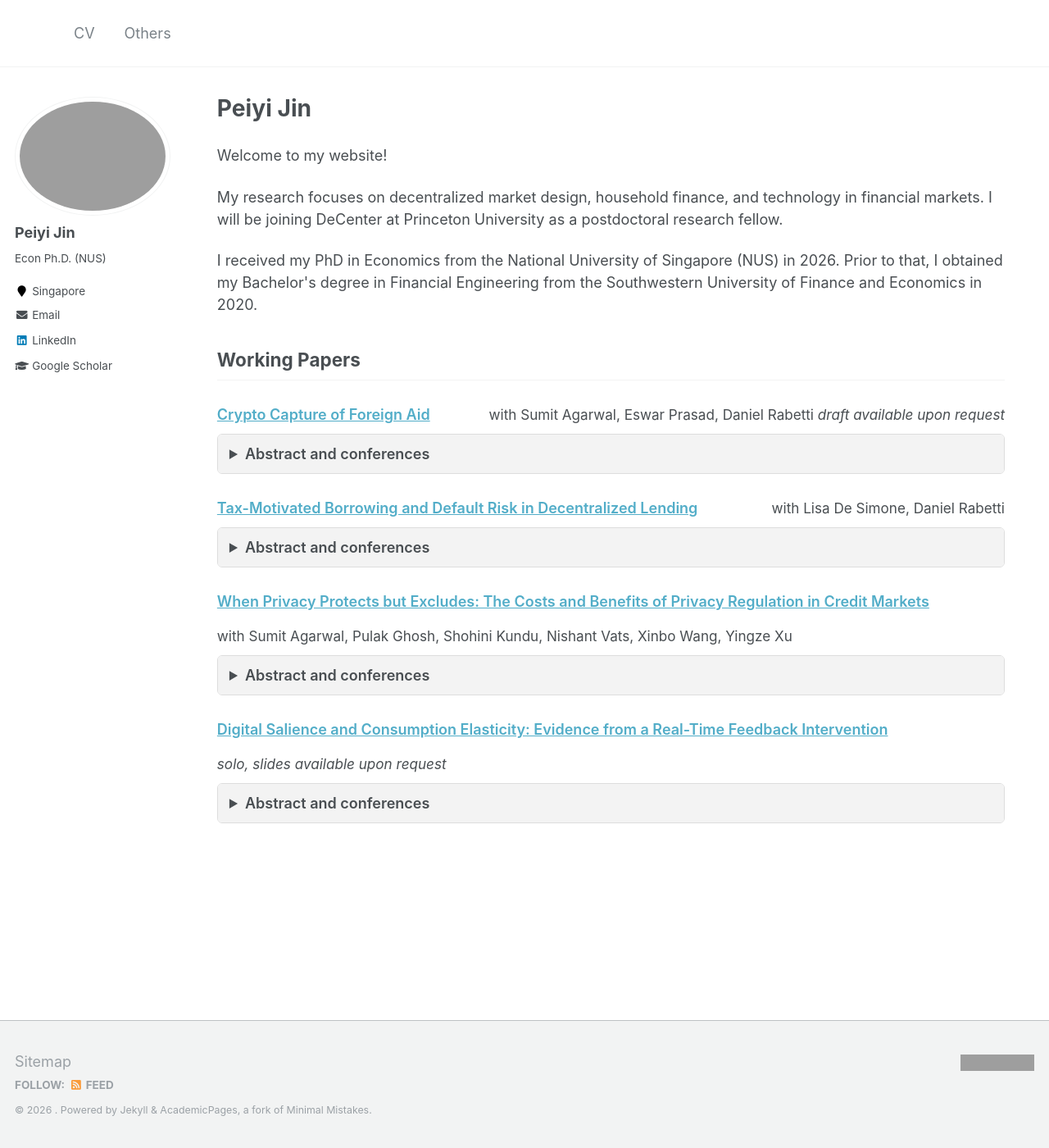
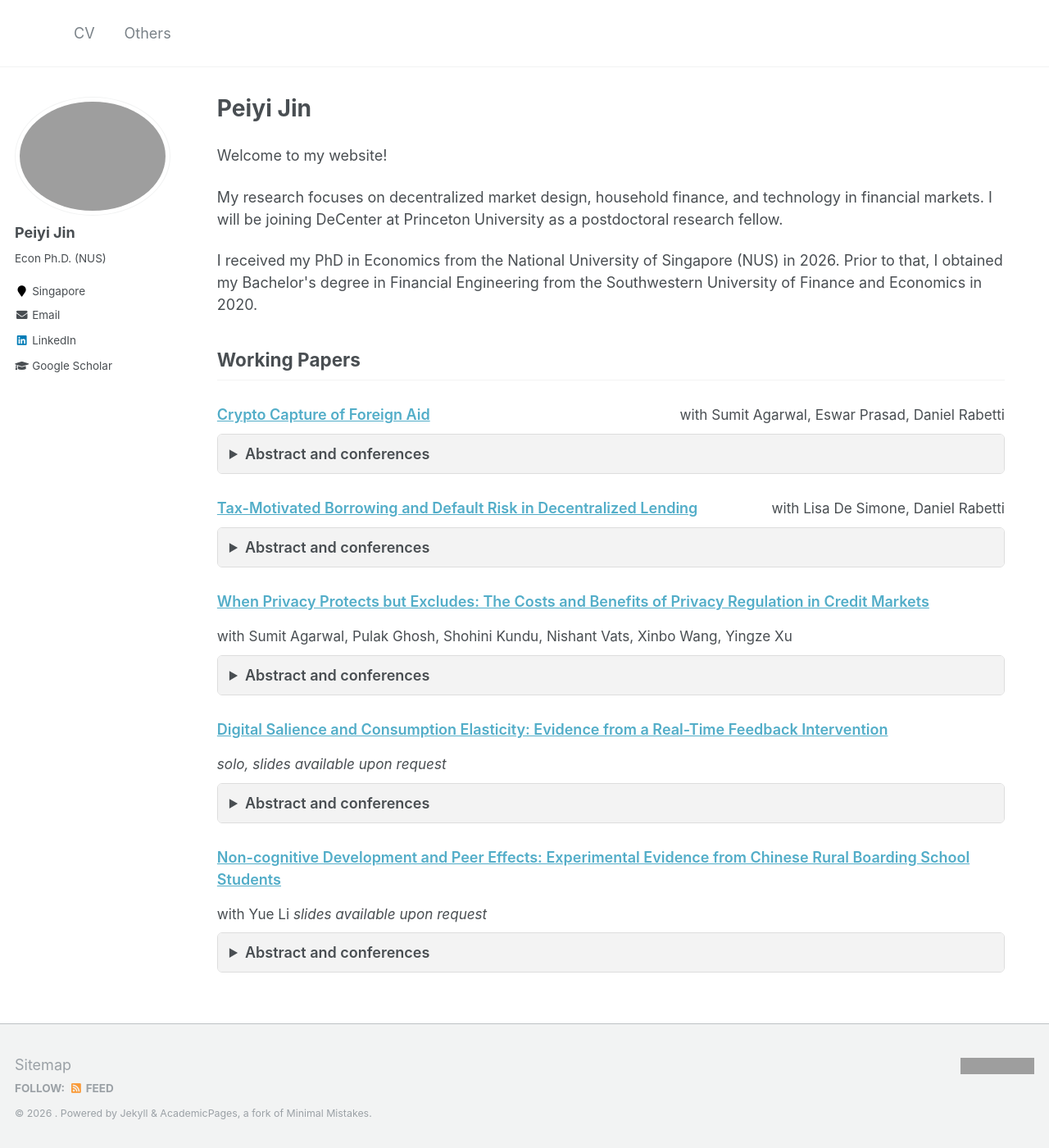
Before and after one commit to peiyi-jin/peiyi-jin.github.io, a Jekyll site: the page built from _pages/about.md, in a window 1280 px wide and 1400 px high. Shown: the whole window at 82% size. Built offline with Jekyll 4.4.1, drawn with Linux system fonts in a browser that asks for light colours; grey boxes are pictures that could not be loaded.

Commit message:
更新 about 页面内容
Co-authored-by: Cursor <cursoragent@cursor.com>

```diff
--- a/_pages/about.md
+++ b/_pages/about.md
@@ -105,7 +105,7 @@ I received my PhD in Economics from the National University of Singapore (NUS) i
   <div class="row">
         <a href="https://papers.ssrn.com/sol3/papers.cfm?abstract_id=5869682" target="_blank" rel="noopener noreferrer" class="paper-title">
     Crypto Capture of Foreign Aid</a>
-    <span class="paper-coauthors">with Sumit Agarwal, Eswar Prasad, Daniel Rabetti <em>draft available upon request</em></span>
+    <span class="paper-coauthors">with Sumit Agarwal, Eswar Prasad, Daniel Rabetti</span>
   </div>
 
   <details class="paper-details">
@@ -184,8 +185,29 @@ I received my PhD in Economics from the National University of Singapore (NUS) i
       </p>
 
       <p class="conference-info">
-      Conferences and talks: AEA PhD Session (2026), 38th Australasian Finance and Banking Conference (2025)
+      CAERE (2026), AEA PhD Session (2026), 38th Australasian Finance and Banking Conference (2025)
       </p>
     </div>
   </details>
 </div>
+
+
+<div class="paper-item">
+  <div class="row">
+    <a href="#" class="paper-title">Non-cognitive Development and Peer Effects: Experimental Evidence from Chinese Rural Boarding School Students</a>
+    <span class="paper-coauthors">with Yue Li <em>slides available upon request</em></span>
+  </div>
+
+  <details class="paper-details">
+    <summary>Abstract and conferences</summary>
+    <div class="paper-details-content">
+      <p><strong>Abstract:</strong><br>
+      This paper evaluates the direct and spillover effects of a low-cost, scalable intervention—audio bedtime stories—on non-cognitive skill development among rural boarding school students in China. Using a randomized controlled trial (RCT), we analyze data from 63 schools, where boarding students were exposed to bedtime stories broadcast through dormitory speakers. This design isolates treated students from untreated day students in the same classroom, allowing for robust identification of peer effects in non-cognitive skill transmission. The results show significant positive effects on treated students, with larger gains for those with day-student friends and larger friendship networks. Spillover effects on untreated day students were primarily driven by those with boarding friends, highlighting the critical role of peer networks in the transmission of non-cognitive skills. We use the characteristics of peers’ peers but not direct peers to instrument peer resilience and self-esteem. Interacting with the treatment in the human capital production function, we will know how peers’ outcomes affect one’s own outcome and how the treatment changes the production function.
+      </p>
+
+      <p class="conference-info">
+      RES 2025 (Birmingham)*, Janeway Institute PhD Workshop 2025 (Cambridge)*, SOLE 2024 (Oregon)*, EAYE 2024 (Paris)*
+      </p>
+    </div>
+  </details>
+</div>
```
Also changed, not shown: other parts of _pages/about.md (+4 -3 lines).
